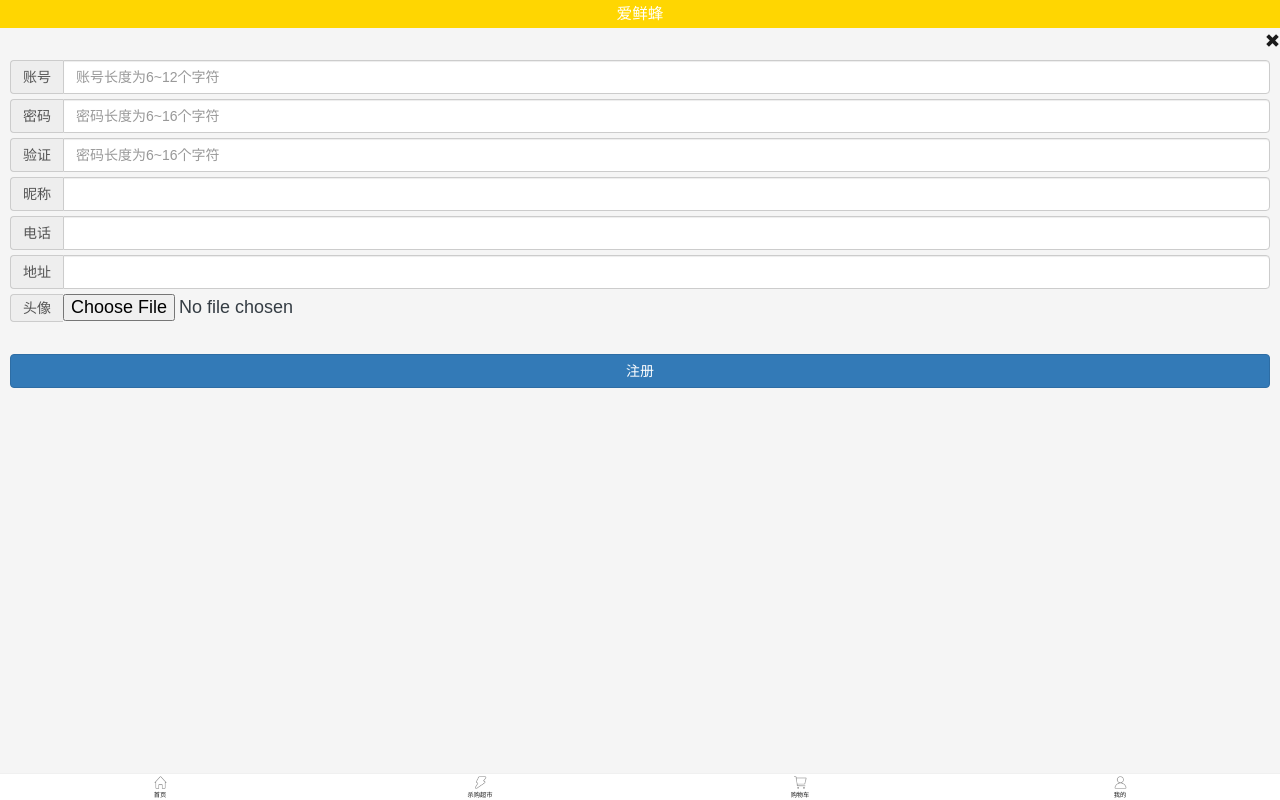
After one commit to Dargon-chen/axf, a Django app: template Desktop/Django/AXF/templates/mine/register.html in a window 1280 px wide. The commit adds this page. Run offline with Django 3.2, Linux system fonts and the light colour scheme; the template is opened without the code that fills it, so the values that code supplies are empty; some libraries are stand-ins or nearby versions.

Commit message:
注册页面

```diff
--- a/Desktop/Django/AXF/templates/cart.html
+++ b/Desktop/Django/AXF/templates/cart/cart.html
@@ -1,4 +1,4 @@
-{% extends 'base.html' %}
+{% extends 'base/base.html' %}
 {% load static %}
 
 {% block EXTCES %}
--- a/Desktop/Django/AXF/templates/home.html
+++ b/Desktop/Django/AXF/templates/home/home.html
@@ -1,4 +1,4 @@
-{% extends 'base.html' %}
+{% extends 'base/base.html' %}
 {% load static %}
 
 {% block EXTCES %}
--- a/Desktop/Django/AXF/templates/market.html
+++ b/Desktop/Django/AXF/templates/market/market.html
@@ -1,4 +1,4 @@
-{% extends 'base.html' %}
+{% extends 'base/base.html' %}
 {% load static %}
 
 {% block EXTCES %}
--- a/Desktop/Django/AXF/templates/login.html
+++ b/Desktop/Django/AXF/templates/mine/login.html
@@ -1,4 +1,4 @@
-{% extends 'base.html' %}
+{% extends 'base/base.html' %}
 {% load static %}
 
 {% block EXTCES %}
--- a/Desktop/Django/AXF/templates/mine.html
+++ b/Desktop/Django/AXF/templates/mine/mine.html
@@ -1,4 +1,4 @@
-{% extends 'base.html' %}
+{% extends 'base/base.html' %}
 {% load static %}
 
 {% block EXTCES %}
--- /dev/null
+++ b/Desktop/Django/AXF/templates/mine/register.html
@@ -0,0 +1,81 @@
+{% extends 'base/base.html' %}
+{% load static %}
+{% block EXTCES %}
+    <link rel="stylesheet" href="{% static 'mine/css/register.css' %}">
+{% endblock %}
+
+
+{% block content %}
+<div class="register">
+    <div class="back">
+        <a href="{% url 'app:mine' %}" class="glyphicon glyphicon-remove"> </a>
+    </div>
+    <form class="form-horizontal" action="{% url 'app:register' %}" method="post" enctype="multipart/form-data">
+        {%csrf_token%}
+
+        <div class="input-group">
+            <span class="input-group-addon">账号</span>
+            <input id="accunt" type="text" class="form-control" placeholder="账号长度为6~12个字符" aria-describedby="basic-addon1" name="userAccount">
+        </div>
+        <span id="accunterr" class="error">账号格式输入错误</span>
+        <span id="checkerr" class="error">账号已被占用，请重新输入</span>
+
+        <div class="input-group">
+            <span class="input-group-addon">密码</span>
+            <input id="pass" type="password" class="form-control" placeholder="密码长度为6~16个字符" aria-describedby="basic-addon1" name="userPass">
+        </div>
+        <span id="passerr" class="error">密码格式输入错误</span>
+
+        <div class="input-group">
+            <span class="input-group-addon">验证</span>
+            <input id="passwd" type="password" class="form-control" placeholder="密码长度为6~16个字符" aria-describedby="basic-addon1" name="userPasswd">
+        </div>
+        <span id="passwderr" class="error">两次密码输入不同</span>
+
+        <div class="input-group">
+            <span class="input-group-addon">昵称</span>
+            <input required="required" type="text" class="form-control" aria-describedby="basic-addon1" name="userName">
+        </div>
+
+        <div class="input-group">
+            <span class="input-group-addon">电话</span>
+            <input required="required" type="text" class="form-control" aria-describedby="basic-addon1" name="userPhone">
+        </div>
+
+        <div class="input-group">
+            <span class="input-group-addon">地址</span>
+            <input required="required" type="text" class="form-control" aria-describedby="basic-addon1" name="userAdderss">
+        </div>
+
+        <div class="input-group">
+            <span class="input-group-addon">头像</span>
+            <input required="required" type="file" class="" aria-describedby="basic-addon1" name="userImg">
+        </div>
+
+        <br>
+        <input type="submit" id="subButton" class="btn btn-primary" autocomplete="off" value="注册">
+    </form>
+</div>
+{% endblock %}
+
+
+
+
+
+
+
+
+
+
+
+
+
+
+
+
+
+
+
+{% block EXTJS %}
+    <scripy src="{% static 'mine/js/register.js' %}"></scripy>
+{% endblock %}
```
Also changed, not shown: Desktop/Django/AXF/app/views.py (+5 -5 lines), Desktop/Django/AXF/templates/base/base.html (renamed from Desktop/Django/AXF/templates/base.html).
